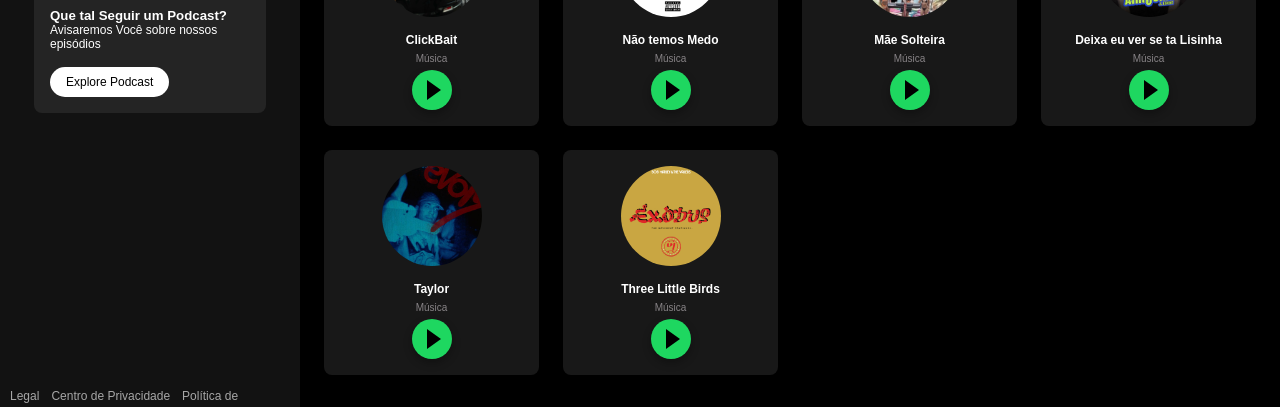
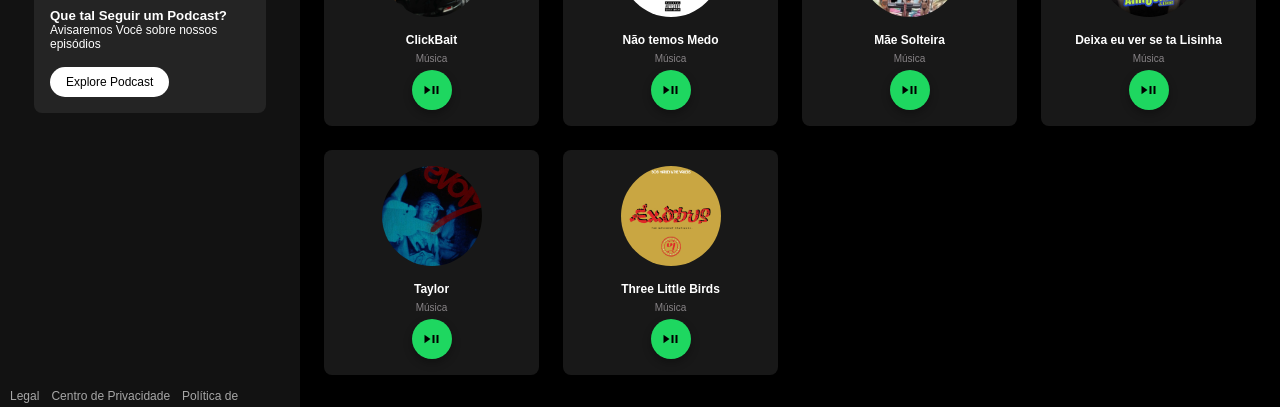
Before and after one commit to Stheviana21/Projeto-PW-ANGULAR, an Angular app in the folder projeto-pw-angular/: page /home in a window 1280 px wide. Shown: the part 266-673 px from the top of the page. Built offline with nearby package versions, Linux system fonts and the light colour scheme.

Commit message:
feat: adicionar ícone de play/pause nos botões de música e implementar controle de reprodução

```diff
--- a/projeto-pw-angular/src/app/components/home/home.component.html
+++ b/projeto-pw-angular/src/app/components/home/home.component.html
@@ -65,11 +65,16 @@
           <div class="container-nome-button">
             <h3 class="musicas-nome">{{item.name}}</h3>
             <p>Música</p>
-            <button class="play-button" (click)="tocarMusica2(item.musica)"></button>
+            <button class="play-button" (click)="tocarMusica2(item.musica)"><span class="material-symbols-outlined">
+                play_pause
+              </span></button>
           </div>
         </div>
         }
       </div>
+
+      <audio
+        src="../../../../public/assets/audio/Henrique e Juliano - O CÉU EXPLICA TUDO - DVD O Céu Explica Tudo.mp3"></audio>
 
       <h2>Artistas Populares</h2>
       <div class="artists-grid">
@@ -79,7 +84,9 @@
           <div class="container-nome-button">
             <h3>{{item.name}}</h3>
             <p>Artista</p>
-            <button class="play-button"></button>
+            <button class="play-button" (click)="tocarMusica2(item.musica)"><span class="material-symbols-outlined">
+                play_pause
+              </span></button>
           </div>
         </div>
         }
@@ -93,7 +100,9 @@
           <div class="container-nome-button">
             <h3>{{item.name}}</h3>
             <p>{{item.artist}}</p>
-            <button class="play-button"></button>
+            <button class="play-button" (click)="tocarMusica2(item.musica)"><span class="material-symbols-outlined">
+                play_pause
+              </span></button>
           </div>
         </div>
         }
--- a/projeto-pw-angular/src/app/components/home/home.component.scss
+++ b/projeto-pw-angular/src/app/components/home/home.component.scss
@@ -389,10 +389,38 @@ $transicao: all 0.3s ease;
   display: block;
   width: 0;
   height: 0;
-  border-left: 14px solid black;
-  border-top: 10px solid transparent;
-  border-bottom: 10px solid transparent;
-  margin-left: 4px;
+  // border-left: 14px solid black;
+  // border-top: 10px solid transparent;
+  // border-bottom: 10px solid transparent;
+  // margin-left: 4px;
+}
+
+// Botão de pause
+.pause-button {
+  width: 40px;
+  height: 40px;
+  border-radius: 50%;
+  background-color: white;
+  border: none;
+  display: flex;
+  align-items: center;
+  justify-content: center;
+  cursor: pointer;
+  box-shadow: 0 0 5px rgba(0, 0, 0, 0.3);
+  padding: 0;
+}
+
+.pause-icon {
+  display: flex;
+  gap: 4px;
+  border: none;
+}
+
+.pause-icon span {
+  width: 6px;
+  height: 20px;
+  background-color: black;
+  border-radius: 2px;
 }
 
 // ropapé
--- a/projeto-pw-angular/src/app/components/home/home.component.ts
+++ b/projeto-pw-angular/src/app/components/home/home.component.ts
@@ -12,20 +12,22 @@ import { RouterModule } from '@angular/router';
 export class HomeComponent {
 
   audio = new Audio();
+  tocando: boolean = false;
 
   tocarMusica2(musicaUrl: string) {
     if (!this.audio.paused) {
       this.audio.pause();
       this.audio.currentTime = 0;
-    }
-    else {
+      this.tocando = false;
+    } else {
+      this.tocando = true;
       this.audio = new Audio(musicaUrl);
       this.audio.loop = true;
       this.audio.play().catch(error => {
         console.error('Erro ao reproduzir a música:', error);
       });
-    }
-  }
+    };
+  };
 
   tocarMusica() {
     this.audio.play();
@@ -36,7 +38,7 @@ export class HomeComponent {
   }
 
   musicasData = [
-    { name: 'ClickBait', image: 'assets/musicas-dosPredios.jpg', musica: 'assets/audio/VEIGH - Clickbait ft. Niink (Clipe Oficial).mp3'},
+    { name: 'ClickBait', image: 'assets/musicas-dosPredios.jpg', musica: 'assets/audio/VEIGH - Clickbait ft. Niink (Clipe Oficial).mp3' },
     { name: 'Não temos Medo', image: 'assets/musicas-naoTemosMedo.jpeg', musica: '' },
     { name: 'Mãe Solteira', image: 'assets/musicas-maeSolteira.jpg', musica: 'assets/audio/MÃE SOLTEIRA - J.Eskine, MC Davi, MC G15, DG e Batidão Stronda (GR6 Explode).mp3' },
     { name: 'Deixa eu ver se ta Lisinha', image: 'assets/musicas-deixaEuVer.jpeg', musica: '' },
@@ -55,7 +57,7 @@ export class HomeComponent {
 
   albumsData = [
     { name: 'White Noise (sleep & Relaxation Sounds)', artist: 'Sleepy John', image: 'assets/album-white-noise.jpg', musica: '' },
-    { name: 'O Céu Explica Tudo(Ao Vivo)', artist: 'Henrique & juliano', image: 'assets/audio/Henrique e Juliano - O CÉU EXPLICA TUDO - DVD O Céu Explica Tudo.mp3' },
+    { name: 'O Céu Explica Tudo(Ao Vivo)', artist: 'Henrique & juliano', image: 'assets/audio/Henrique e Juliano - O CÉU EXPLICA TUDO - DVD O Céu Explica Tudo.mp3', musica: '' },
     { name: 'Nada como um dia após o outro', artist: 'Racionais', image: 'assets/album-vida-loka.jpg', musica: 'assets/audio/Eu sou 157 - Nada Como Um Dia Após O Outro Dia (Chora Agora).mp3' },
     { name: 'HIT ME HARD AND SOFT', artist: 'Billie Eilish', image: 'assets/album-hit-me.jpg', musica: 'assets/audio/Billie Eilish - SKINNY (Live Performance from Amazon Music Songline).mp3' },
     { name: 'CAJU', artist: 'Liniker', image: 'assets/album-caju.jpg', musica: 'assets/audio/Liniker - Caju (Letra).mp3' },
--- a/projeto-pw-angular/src/index.html
+++ b/projeto-pw-angular/src/index.html
@@ -9,7 +9,8 @@
   <link rel="icon" type="image/png" href="assets/spotify-icon.jpg" />
   <link href="https://fonts.googleapis.com/icon?family=Material+Icons" rel="stylesheet">
   <link rel="stylesheet" href="https://cdnjs.cloudflare.com/ajax/libs/font-awesome/6.0.0/css/all.min.css">
-
+  <link rel="stylesheet"
+    href="https://fonts.googleapis.com/css2?family=Material+Symbols+Outlined:opsz,wght,FILL,GRAD@20..48,100..700,0..1,-50..200&icon_names=play_pause" />
 </head>
 
 <body>
```
